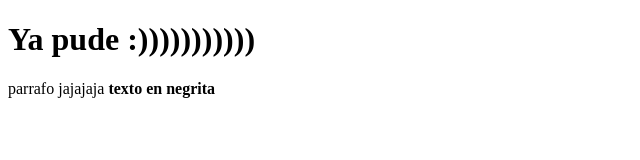
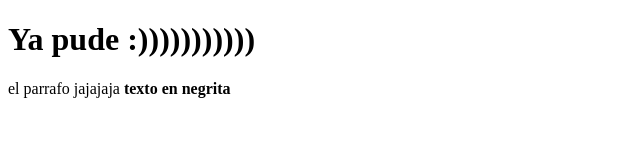
Before and after one commit to KaryMaly/Prueba, a plain HTML site: page index.html in a window 1280 px wide. Shown: the full height of the page, 0-640 px from the left. Drawn offline with Linux system fonts and the light colour scheme.

Commit message:
actualizar index

```diff
--- a/index.html
+++ b/index.html
@@ -8,6 +8,6 @@
 </head>
 <body>
     <h1>Ya pude :)))))))))))</h1>
-    <p>parrafo jajajaja <b>texto en negrita</b>  </p>
+    <p>el parrafo jajajaja <b>texto en negrita</b>  </p>
 </body>
 </html>
```
